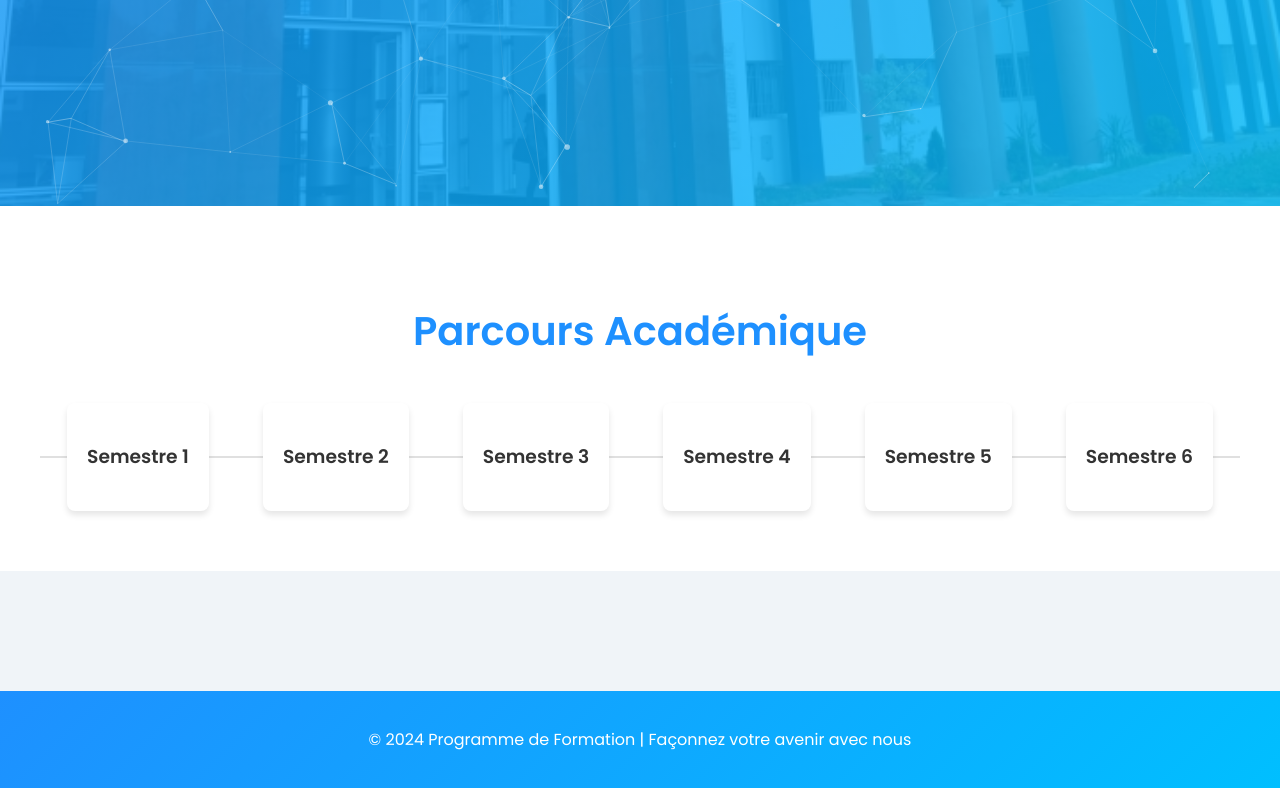
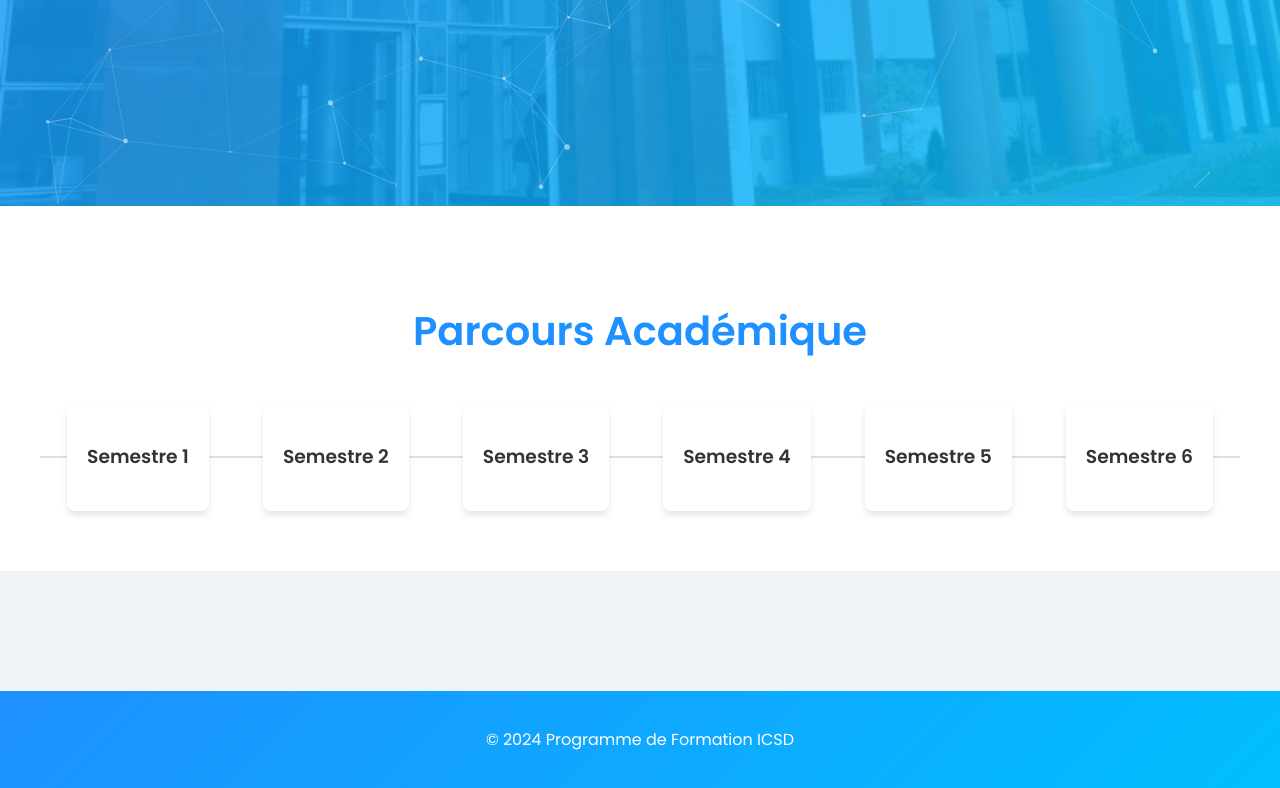
Before and after one commit to mouadenna/ESI-ICSD, a plain HTML site: page index.html in a window 1280 px wide. Shown: the part 594-1382 px from the top of the page. Drawn offline with nearby package versions, Linux system fonts and the light colour scheme.

Commit message:
Update index.html

```diff
--- a/index.html
+++ b/index.html
@@ -359,7 +359,7 @@
         </div>
     </section>
     <footer>
-        <p>&copy; 2024 Programme de Formation | Façonnez votre avenir avec nous</p>
+        <p>&copy; 2024 Programme de Formation ICSD </p>
     </footer>
 
     <button id="scrollToTopBtn">&#8679;</button>
```
